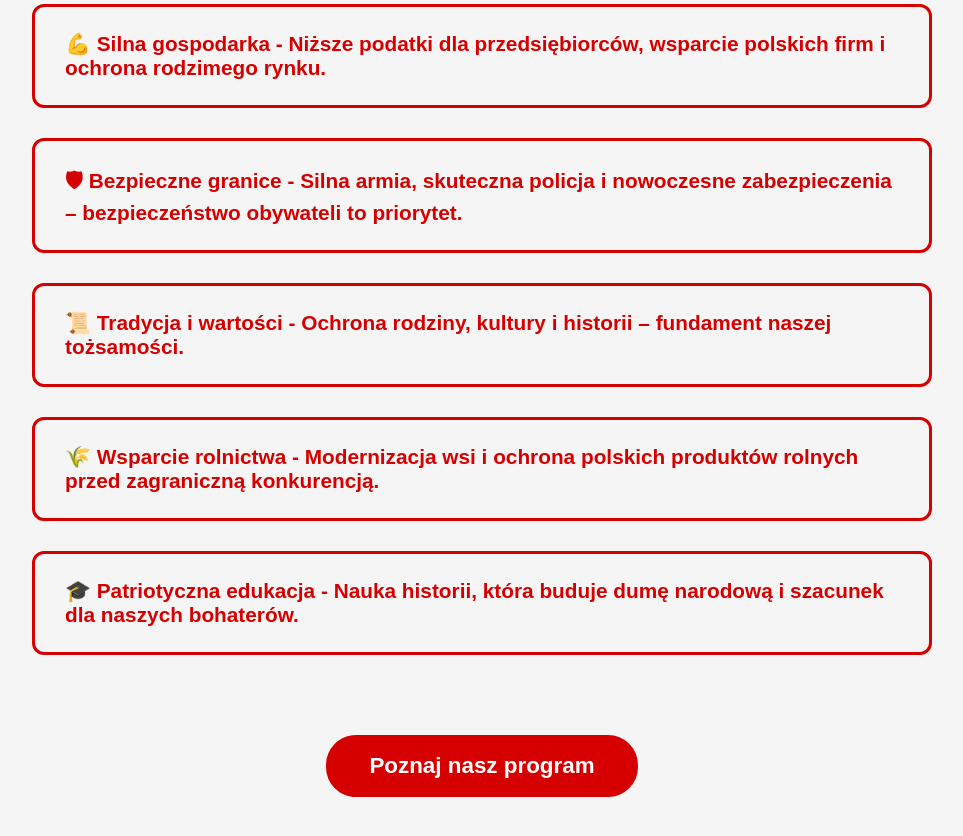
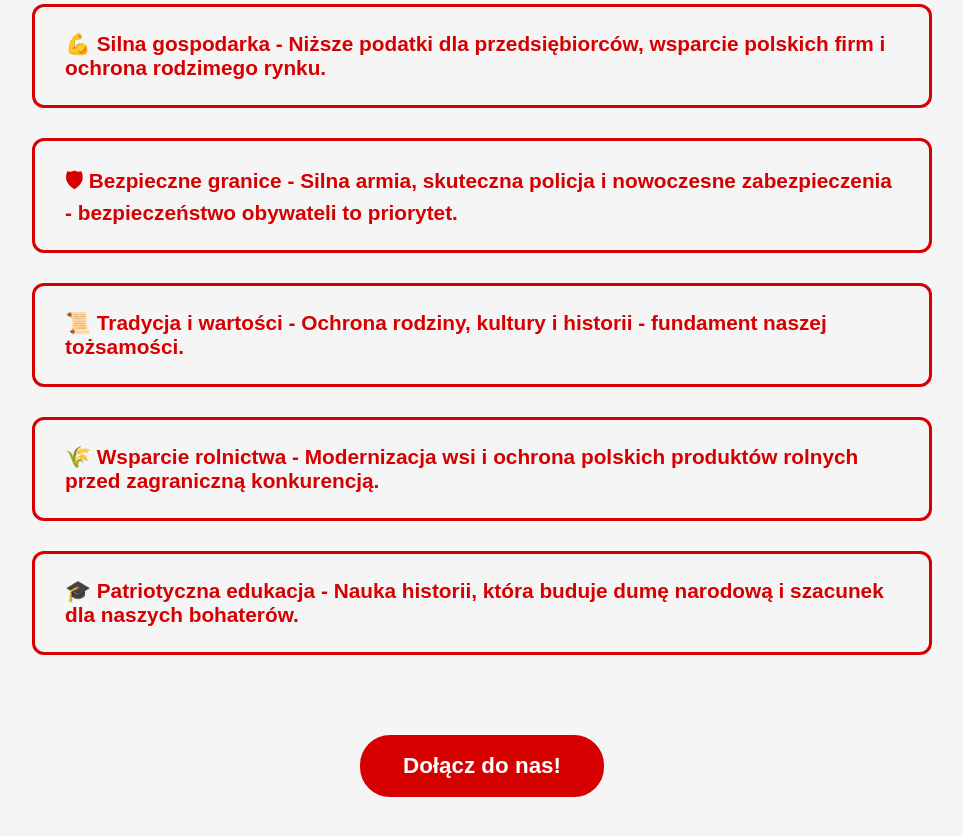
Before and after one commit to TRX42435/pwin, a plain HTML site: page index.html in a window 1280 px wide. Shown: the part 800-1636 px from the top of the page, without its empty margins (158-1121 px from the left). Drawn offline with Linux system fonts and the light colour scheme.

Commit message:
index.html

```diff
--- a/index.html
+++ b/index.html
@@ -295,15 +295,16 @@
     <div class="posts">
         <div class="post">🇵🇱 Polska dla Polaków! Pełna kontrola nad naszym prawem, granicami i przyszłością. Koniec z narzucaniem obcych decyzji!</div>
         <div class="post">💪 Silna gospodarka - Niższe podatki dla przedsiębiorców, wsparcie polskich firm i ochrona rodzimego rynku.</div>
-        <div class="post">🛡 Bezpieczne granice - Silna armia, skuteczna policja i nowoczesne zabezpieczenia – bezpieczeństwo obywateli to priorytet.</div>
-        <div class="post">📜 Tradycja i wartości - Ochrona rodziny, kultury i historii – fundament naszej tożsamości.</div>
+        <div class="post">🛡 Bezpieczne granice - Silna armia, skuteczna policja i nowoczesne zabezpieczenia - bezpieczeństwo obywateli to priorytet.</div>
+        <div class="post">📜 Tradycja i wartości - Ochrona rodziny, kultury i historii - fundament naszej tożsamości.</div>
         <div class="post">🌾 Wsparcie rolnictwa - Modernizacja wsi i ochrona polskich produktów rolnych przed zagraniczną konkurencją.</div>
         <div class="post">🎓 Patriotyczna edukacja - Nauka historii, która buduje dumę narodową i szacunek dla naszych bohaterów.</div>
     </div>
 
-    <div class="cta">
-        <a href="#" onclick="showSection('program'); return false;">Poznaj nasz program</a>
-    </div>
+   <div class="cta">
+    <a href="https://discord.gg/UqU4K6uC" target="_blank" rel="noopener noreferrer">Dołącz do nas!</a>
+</div>
+
 </section>
 
 <section id="program" class="content-section" style="display:none;">
```
